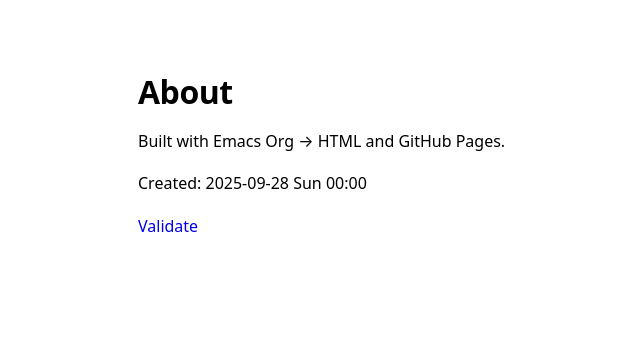
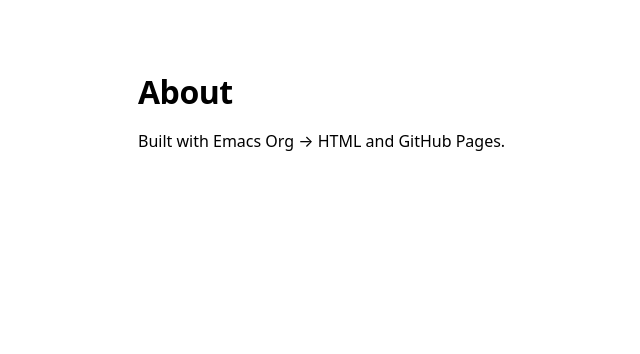
Before and after one commit to yavuzafacan/yavuzafacan.github.io, a plain HTML site: page about.html in a window 1280 px wide. Shown: the whole page, without its empty margins (150-790 px from the left). Drawn offline with Linux system fonts and the light colour scheme.

Commit message:
export: remove footer/date

```diff
--- a/about.html
+++ b/about.html
@@ -3,7 +3,7 @@
 "http://www.w3.org/TR/xhtml1/DTD/xhtml1-strict.dtd">
 <html xmlns="http://www.w3.org/1999/xhtml" lang="en" xml:lang="en">
 <head>
-<!-- 2025-09-28 Sun 00:00 -->
+<!-- 2025-09-28 Sun 00:05 -->
 <meta http-equiv="Content-Type" content="text/html;charset=utf-8" />
 <meta name="viewport" content="width=device-width, initial-scale=1" />
 <title>About</title>
@@ -17,9 +17,5 @@
 Built with Emacs Org → HTML and GitHub Pages.
 </p>
 </div>
-<div id="postamble" class="status">
-<p class="date">Created: 2025-09-28 Sun 00:00</p>
-<p class="validation"><a href="https://validator.w3.org/check?uri=referer">Validate</a></p>
-</div>
 </body>
 </html>
```
Also changed, not shown: index.html (+1 -5 lines), 1 other file.
